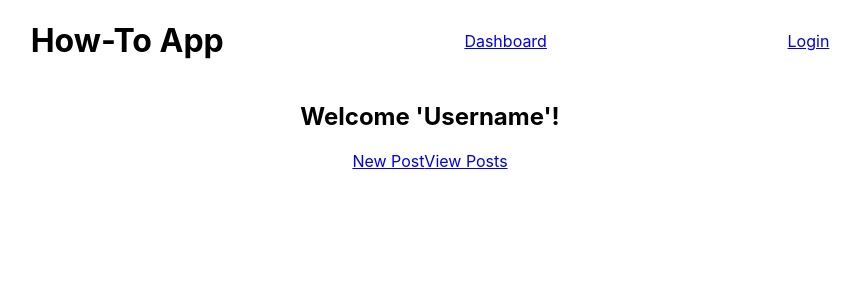
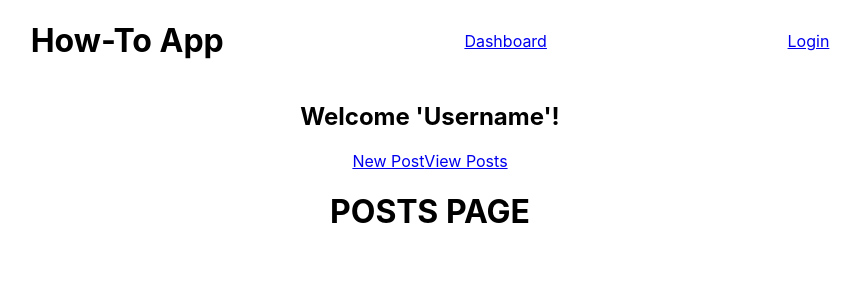
Before and after one commit to How-To2/Front-End, a React (Create React App) app in the folder how-to/: page /dashboard/posts/1 in a window 1280 px wide. Shown: the top 300 px of the page, without its empty margins (210-1071 px from the left). Built offline with nearby package versions, Linux system fonts and the light colour scheme.

Commit message:
fixed nested routes to display individual posts page

```diff
--- a/how-to/src/components/Dashboard.js
+++ b/how-to/src/components/Dashboard.js
@@ -25,15 +25,14 @@ const Dashboard = props => {
 
     return (
         <>
-        <Router>
             <h2>Welcome 'Username'!</h2>
             <span><Link to='/dashboard/new-post'>New Post</Link></span>
             <span><Link to='/dashboard/posts'>View Posts</Link></span>
 
 
             <Route exact path='/dashboard/posts' component={HowToList}/>
-            <Route exact path='/dashboard/new-post' component={NewPost}/>
-        </Router>
+            <Route path='/dashboard/new-post' component={NewPost}/>
+            <Route path='/dashboard/posts/:id' component={HowTo}/>
         </>
     )
 }
--- a/how-to/src/components/HowTo.js
+++ b/how-to/src/components/HowTo.js
@@ -4,7 +4,7 @@ const HowTo = props => {
 
     return (
         <>
-            <p>Article Post</p>
+            <h1>POSTS PAGE</h1>
         </>
     )
 }
--- a/how-to/src/components/HowToList.js
+++ b/how-to/src/components/HowToList.js
@@ -20,7 +20,6 @@ const dummyData = [
 const HowToList = props => {
 
     return (
-        <Router>
         <div className='articles-container'>
             {dummyData.map(art => {
                 return (
@@ -32,7 +31,6 @@ const HowToList = props => {
                 )
             })}
         </div>
-        </Router>
     )
 }
 
--- a/how-to/src/components/Navigation.js
+++ b/how-to/src/components/Navigation.js
@@ -10,7 +10,6 @@ const Navigation = props => {
 
     return (
         <>
-        <Router>
             <div className='navbar'>
                 <h1>How-To App</h1>
                 <Link to='/dashboard'>Dashboard</Link>
@@ -19,8 +18,6 @@ const Navigation = props => {
 
             <Route path='/login' component={Login}/>
             <Route path='/dashboard' component={Dashboard}/>
-
-        </Router>
         </>
     )
 }
--- a/how-to/src/index.js
+++ b/how-to/src/index.js
@@ -4,6 +4,7 @@ import './index.css';
 import App from './App';
 import * as serviceWorker from './serviceWorker';
 
+import { BrowserRouter as Router } from 'react-router-dom';
 import { Provider } from 'react-redux';
 import { createStore, applyMiddleware } from "redux";
 import thunk from "redux-thunk";
@@ -12,7 +13,7 @@ import {howToReducer as reducer} from './reducers/howToReducer';
 
 const store  = createStore(reducer, applyMiddleware(thunk));
 
-ReactDOM.render(<Provider store={store}><App /></Provider>, document.getElementById('root'));
+ReactDOM.render(<Provider store={store}><Router><App /></Router></Provider>, document.getElementById('root'));
 
 // If you want your app to work offline and load faster, you can change
 // unregister() to register() below. Note this comes with some pitfalls.
```
